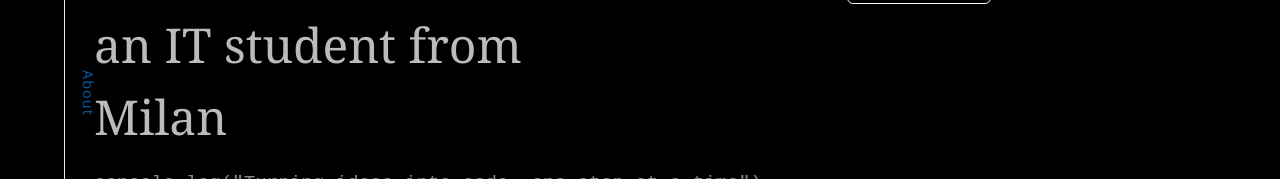
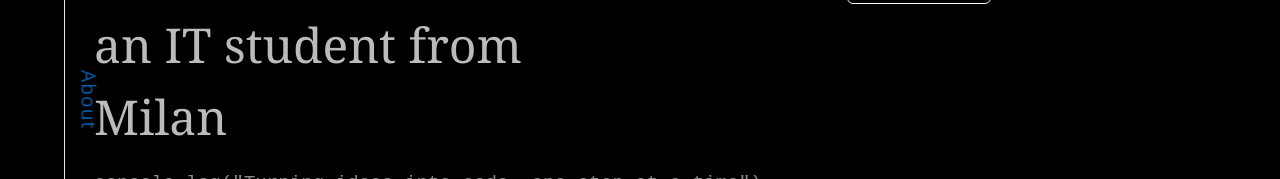
Before and after one commit to comitanigiacomo/deep_mind, a React (Vite) app: page / in a window 1280 px wide. Shown: the part 490-669 px from the top of the page. Built offline with nearby package versions, Linux system fonts and the light colour scheme.

Commit message:
fix: increase font size of section names in VerticalLine component for better readability

```diff
--- a/src/components/VerticalLine.css
+++ b/src/components/VerticalLine.css
@@ -17,7 +17,7 @@
   top: 50%;
   transform: translateY(-50%) rotate(90deg);
   transform-origin: left center;
-  font-size: 0.9rem;
+  font-size: 1.2rem;
   color: #07589D;
   text-transform: capitalize;
   letter-spacing: 1px;
```
